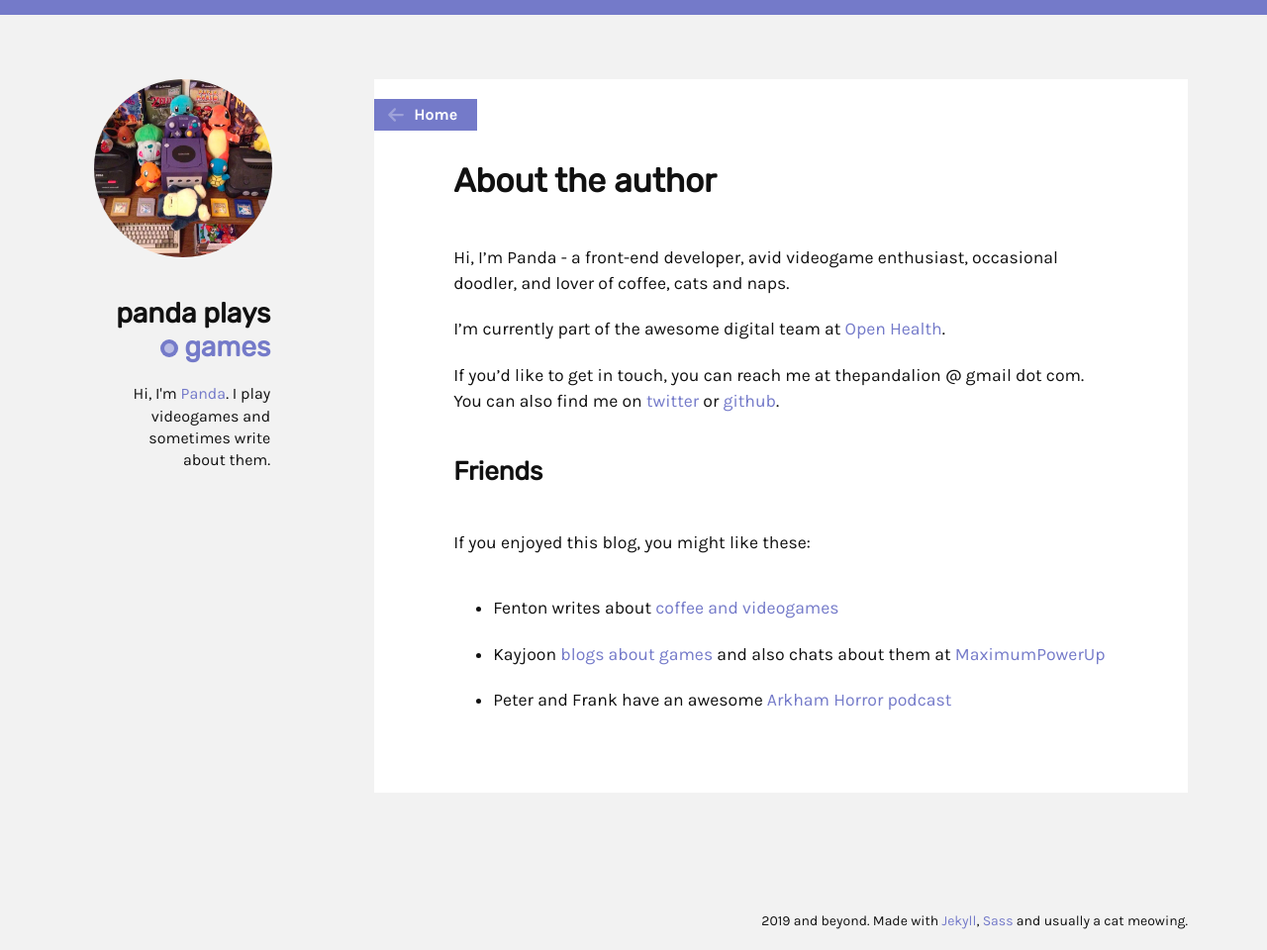
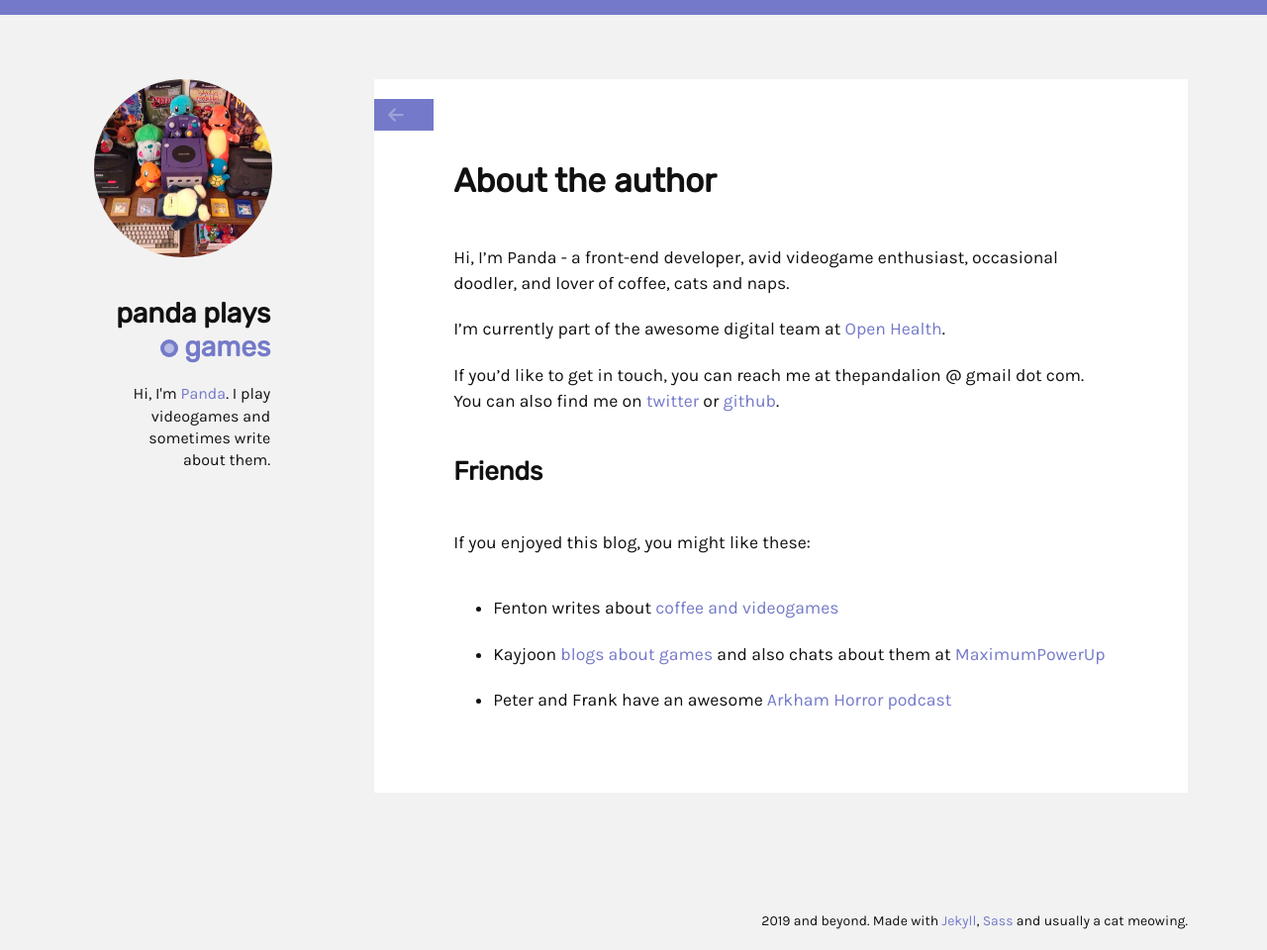
Before and after one commit to pandalion/pandalion.github.com, a Jekyll site: the page built from about.md, in a window 1280 px wide and 960 px high. Shown: the whole window at 99% size. Built offline with Jekyll 4.4.1, drawn with Linux system fonts in a browser that asks for light colours.

Commit message:
fix mobile layout

```diff
--- a/_layouts/general.html
+++ b/_layouts/general.html
@@ -4,9 +4,7 @@
 
 <article class="post">
     {% include arrow-left.html %}
-    <div class="post-date">
-        <span class="post-meta">Home</span>
-    </div>
+    <div class="post-date"></div>
 
     <h1 class="small">{{ page.title }}</h1>
 
--- a/_sass/components/_buttons.sass
+++ b/_sass/components/_buttons.sass
@@ -7,23 +7,19 @@
     border: 1px solid $theme-color
 
 .btn-post-home
-    display: none
+    position: absolute
+    width: 28px
+    height: 28px
+    padding: 5px
+    fill: #fff
+    top: 22px
+    left: 8px
+    z-index: 2
+    opacity: 0.3
+    transition: opacity 0.2s linear
 
-    @include media($media-width-medium)
-        display: block
-        position: absolute
-        width: 28px
-        height: 28px
-        padding: 5px
-        fill: #fff
-        top: 22px
-        left: 8px
-        z-index: 2
-        opacity: 0.3
-        transition: opacity 0.2s linear
+    &:hover
+        opacity: 1
 
-        &:hover
-            opacity: 1
-
-            &::after
-                content: none
+        &::after
+            content: none
--- a/_sass/components/_post.sass
+++ b/_sass/components/_post.sass
@@ -37,6 +37,11 @@
     top: $spacing-unit / 2
     left: 0
     padding: 5px ($spacing-unit / 2)
+    min-width: 43px
+    min-height: 32px
+
+    .post-main-page &
+        padding: 5px $spacing-unit
 
     @include media($media-width-medium)
         padding: 5px ($spacing-unit / 2) 5px $spacing-unit
@@ -105,9 +110,12 @@
 .read-more,
 .go-back
     color: $theme-color
-    font-size: 20px
+    font-size: 16px
     margin-top: $spacing-unit / 2
     display: inline-flex
+
+    @include media($media-width-medium)
+        font-size: 20px
 
 .tag
     background: $bg-color
--- a/_sass/components/_typography.sass
+++ b/_sass/components/_typography.sass
@@ -41,7 +41,8 @@
         font-size: $h1-size
 
     &.small
-        font-size: $h1-size / 1.2
+        @include media($media-width-medium)
+            font-size: $h1-size / 1.2
 
 h2
     $h2-size: 34px
```
